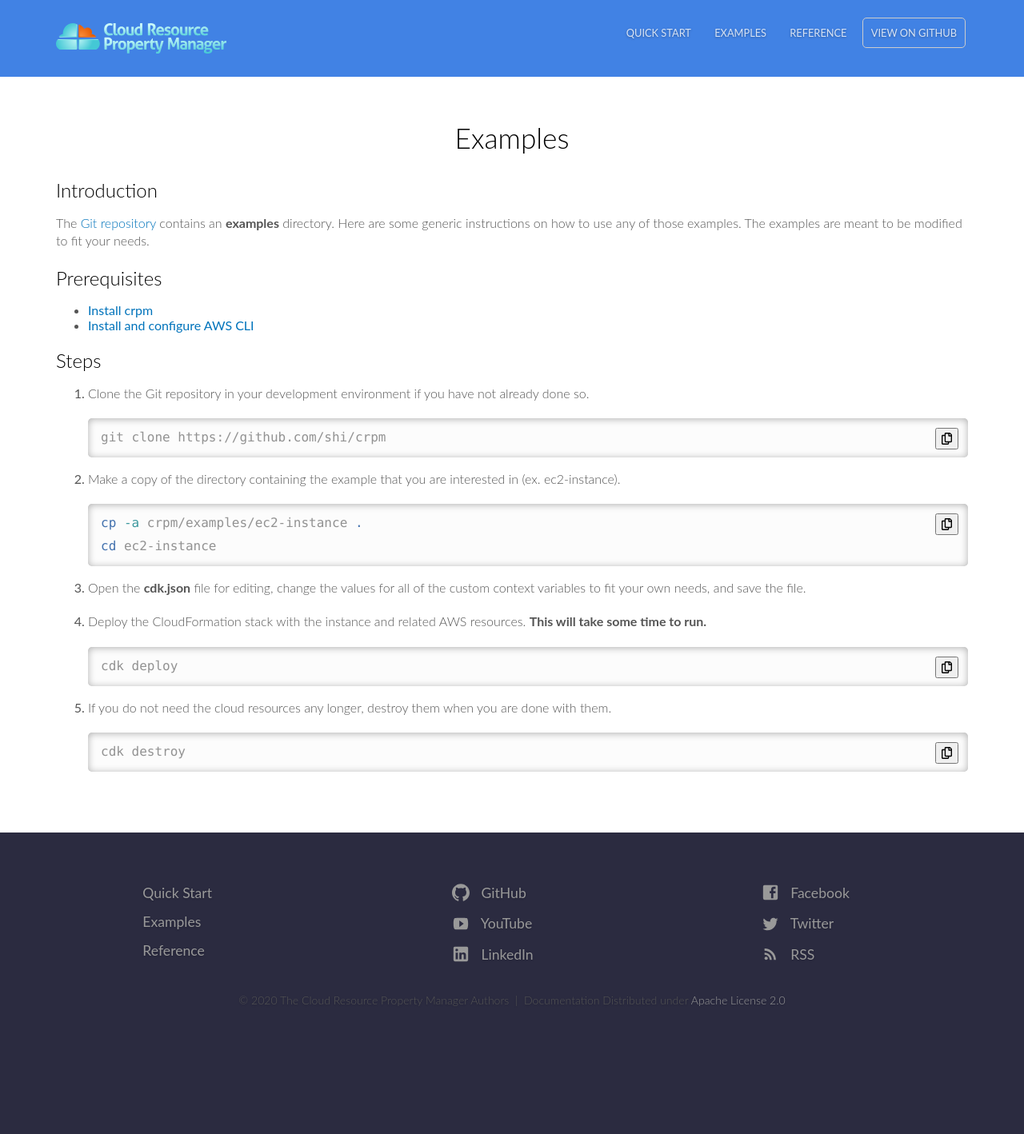
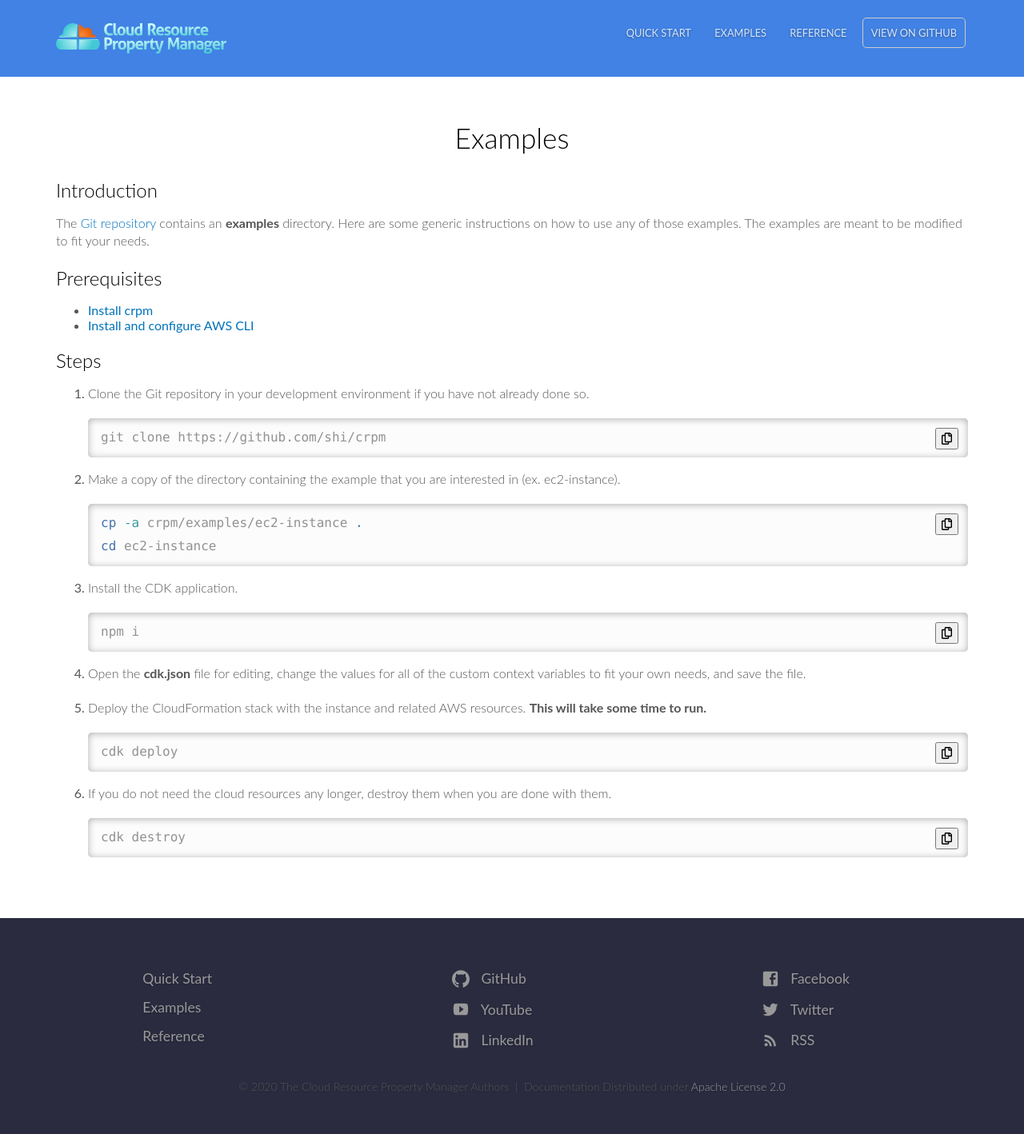
Before and after one commit to shi-archive/crpm, a Jekyll site: the page built from docs/examples.md, in a window 1280 px wide. Shown: the whole page at 80% size. Built offline with Jekyll 4.4.1, drawn with Linux system fonts in a browser that asks for light colours; comment, search, counter and statistics services are not loaded; before the commit the page ends 1311 px from its top, so only the background shows below that.

Commit message:
Update documentation

````diff
--- a/docs/examples.md
+++ b/docs/examples.md
@@ -28,15 +28,21 @@ are meant to be modified to fit your needs.
     cd ec2-instance
     ```
 
-3.  Open the **cdk.json** file for editing, change the values for all of the custom context variables to fit your own needs, and save the file.
+3.  Install the CDK application.
 
-4.  Deploy the CloudFormation stack with the instance and related AWS resources.  **This will take some time to run.**
+    ```bash
+    npm i
+    ```
+
+4.  Open the **cdk.json** file for editing, change the values for all of the custom context variables to fit your own needs, and save the file.
+
+5.  Deploy the CloudFormation stack with the instance and related AWS resources.  **This will take some time to run.**
 
     ```bash
     cdk deploy
     ```
 
-5.  If you do not need the cloud resources any longer, destroy them when you are done with them.
+6.  If you do not need the cloud resources any longer, destroy them when you are done with them.
 
     ```bash
     cdk destroy
````
Also changed, not shown: docs/quick-start.md (+1 -1 lines), examples/ec2-instance/package.json (+6 -4 lines), 1 other file.
